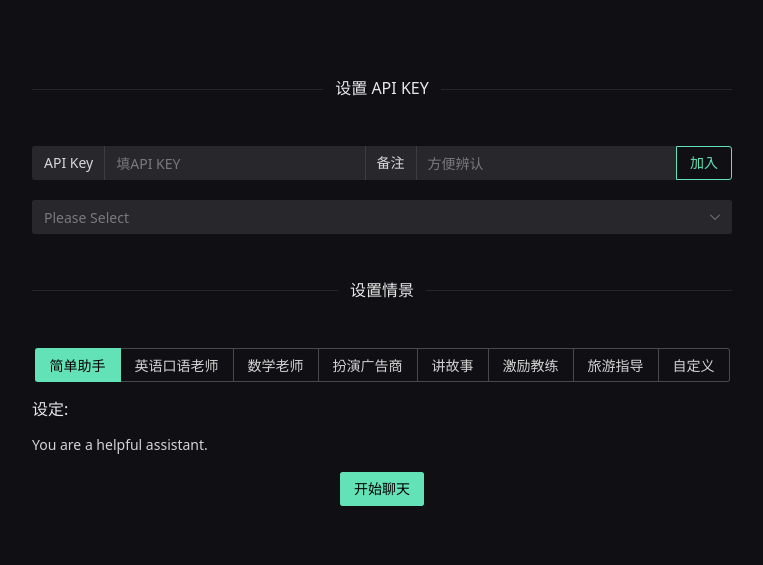
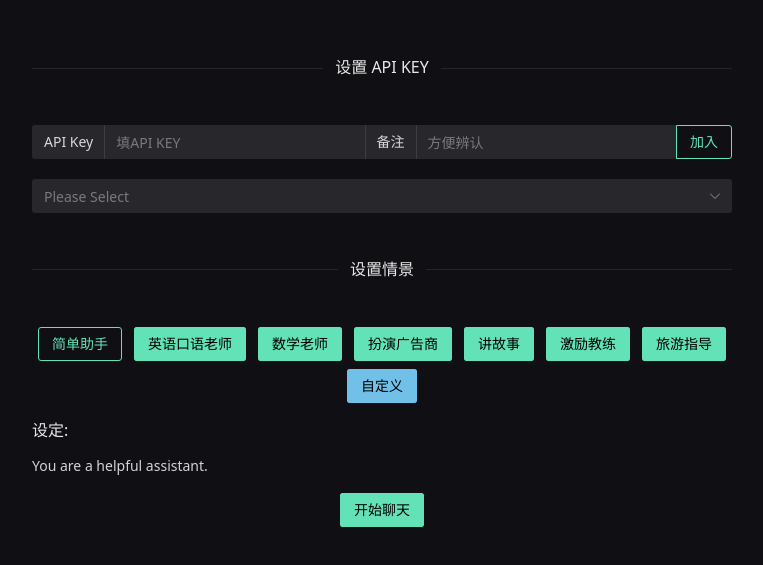
Before and after one commit to ThisSeanZhang/gpt-ui, a Vue app in the folder frontend/: page / in a window 1280 px wide. Shown: the part 151-716 px from the top of the page, without its empty margins (258-1021 px from the left). Built offline with nearby package versions, Linux system fonts and the light colour scheme.

Commit message:
fix: UI & Extend message display time

```diff
--- a/frontend/src/views/Setting.vue
+++ b/frontend/src/views/Setting.vue
@@ -1,11 +1,12 @@
 <script setup lang="ts">
-import { SelectOption } from 'naive-ui';
+import { SelectOption, useNotification } from 'naive-ui';
 import { ref, watch } from 'vue';
 import { ApiKeyPair, get_date } from '../api/common';
 import useKeyStore from '../store/key'
 import usePromptStore from '../store/prompt'
 import { useRouter, useRoute } from 'vue-router'
 
+const notification = useNotification()
 const route = useRoute();
 const router = useRouter();
 const keyStore = useKeyStore()
@@ -14,6 +15,15 @@ const pair = ref(new ApiKeyPair("", ""))
 
 const select_index = ref<number | null>(keyStore.current.value === "" ? null : keyStore.all_selects.length - 1)
 const select_prompt = ref(promptStore.current.label)
+
+watch(select_index, (n, _) => {
+  if (n !== null) {
+    notification.success({
+      duration: 3000,
+      content: `已填充 API KEY: ${keyStore.current.label}, 可以开始聊天了 !`
+    })
+  }
+}, { immediate: true })
 
 console.log(route.params.key)
 let in_key = typeof route.params.key === 'string' ? route.params.key : route.params.key.join();
@@ -74,19 +84,15 @@ function start() {
       </n-divider>
     </n-gi>
     <n-gi class="each-item">
-      <n-space>
-        <n-radio-group v-model:value="select_prompt" name="radiobuttongroup1">
-          <n-radio-button
-            v-for="prompt in promptStore.prompts"
-            :key="prompt.label"
-            :value="prompt.label"
-            :label="prompt.label"
-          />
-          <n-radio-button
-            value="self"
-            label="自定义"
-          />
-        </n-radio-group>
+      <n-space style="max-width: 700px;" justify="center">
+        <n-button v-for="prompt in promptStore.prompts"
+          type="primary" :ghost="select_prompt ===  prompt.label" @click="select_prompt = prompt.label">
+            {{ prompt.label }}
+        </n-button>
+        <n-button type="info"
+          :ghost="select_prompt ===  'self'" @click="select_prompt = 'self'">
+          自定义
+        </n-button>
       </n-space>
 
     </n-gi>
--- a/frontend/src/views/Welcome.vue
+++ b/frontend/src/views/Welcome.vue
@@ -69,7 +69,7 @@ async function submit(force: boolean = false) {
     user_messgae.value = "";
     if (message.length <= 0) {
       notification.error({
-        duration: 1000,
+        duration: 3000,
         content: `无法发送空白的消息`
       })
       return;
@@ -83,7 +83,7 @@ async function submit(force: boolean = false) {
     let data = buildRequest();
     if (data.messages.length <= 1) {
       notification.error({
-        duration: 1000,
+        duration: 5000,
         content: `没有选中任何消息`
       })
       return;
@@ -141,7 +141,6 @@ async function submit(force: boolean = false) {
     }
     console.log(e);
     notification.error({
-      duration: 5000,
       content: `请求失败, ${message}`
     })
   } finally {
```
